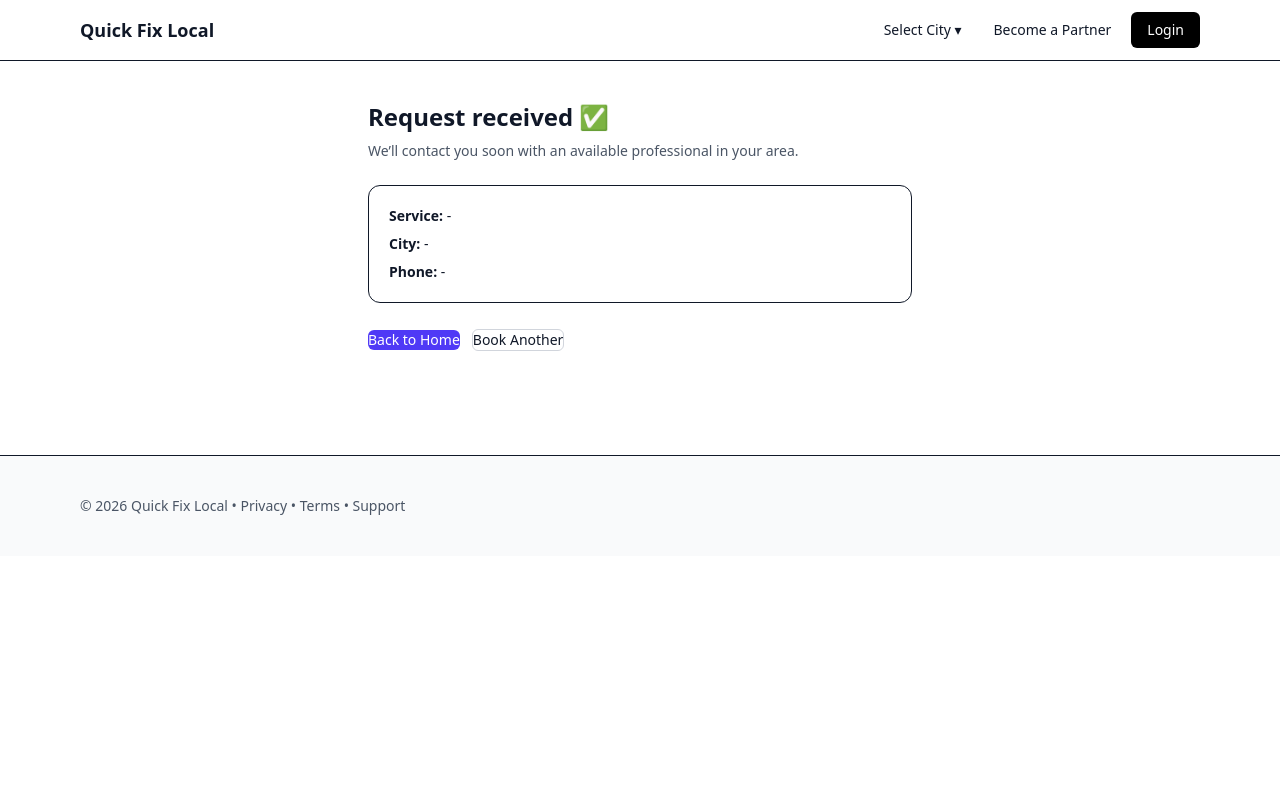
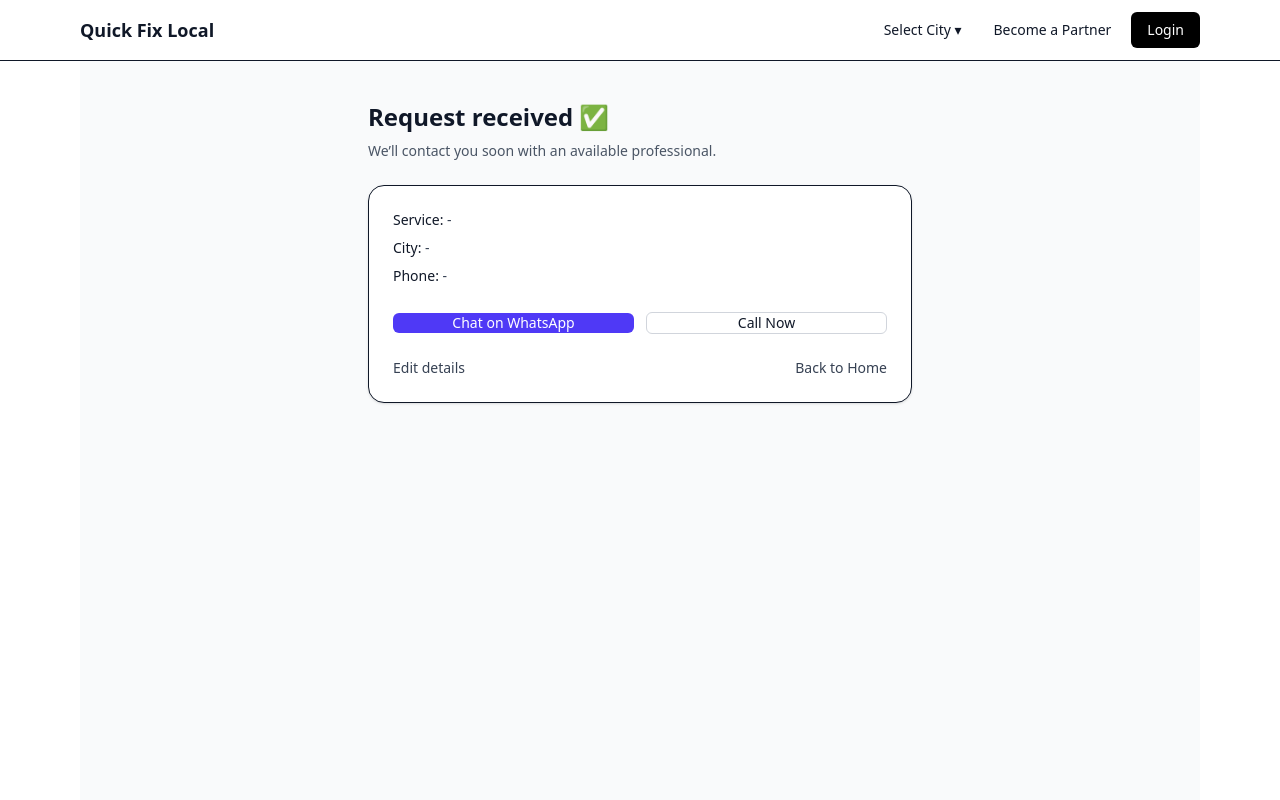
Before and after one commit to adarsh39565-hue/quickfixlocal, a Next.js app: page /book/confirm in a window 1280 px wide. Shown: the top 800 px of the page. Built offline with nearby package versions, Linux system fonts and the light colour scheme.

Commit message:
Update page.tsx

```diff
--- a/app/book/confirm/page.tsx
+++ b/app/book/confirm/page.tsx
@@ -1,11 +1,10 @@
 "use client";
 
-export const dynamic = "force-dynamic";
-
-import { Suspense } from "react";
+import React, { Suspense } from "react";
+import Link from "next/link";
 import { useSearchParams } from "next/navigation";
-import Link from "next/link";
 import { Button } from "../../../components/ui/button";
+import { Card } from "../../../components/ui/card";
 
 function ConfirmInner() {
   const params = useSearchParams();
@@ -14,45 +13,82 @@ function ConfirmInner() {
   const city = params.get("city") ?? "";
   const phone = params.get("phone") ?? "";
 
+  const cleanPhone = phone.replace(/\D/g, "");
+
+  // WhatsApp number: put your business number here (with country code, no +)
+  // Example: 919999999999
+  const businessWhatsApp = "91XXXXXXXXXX";
+
+  const waText = encodeURIComponent(
+    `Hi QuickFix Local 👋\n\nBooking request:\nService: ${service}\nCity: ${city}\nPhone: ${phone}\n\nPlease confirm availability.`
+  );
+
+  const whatsappUrl = `https://wa.me/${businessWhatsApp}?text=${waText}`;
+  const callUrl = cleanPhone ? `tel:${cleanPhone}` : "tel:";
+
   return (
-    <div className="py-10 max-w-xl mx-auto px-4">
+    <div className="min-h-screen bg-gray-50">
+      <div className="mx-auto max-w-xl px-4 py-10">
+        <div className="mb-6">
           <h1 className="text-2xl font-semibold">Request received ✅</h1>
+          <p className="mt-2 text-sm text-gray-600">
+            We’ll contact you soon with an available professional.
+          </p>
+        </div>
 
-      <p className="mt-2 text-sm text-gray-600">
-        We’ll contact you soon with an available professional in your area.
-      </p>
-
-      <div className="mt-6 rounded-xl border bg-white p-5 space-y-2 text-sm">
+        <Card className="rounded-2xl border bg-white p-6 shadow-sm">
+          <div className="space-y-2 text-sm">
             <div>
-          <b>Service:</b> {service || "-"}
+              <span className="font-medium">Service:</span>{" "}
+              <span className="text-gray-700">{service || "-"}</span>
             </div>
             <div>
-          <b>City:</b> {city || "-"}
+              <span className="font-medium">City:</span>{" "}
+              <span className="text-gray-700">{city || "-"}</span>
             </div>
             <div>
-          <b>Phone:</b> {phone || "-"}
+              <span className="font-medium">Phone:</span>{" "}
+              <span className="text-gray-700">{phone || "-"}</span>
             </div>
           </div>
 
-      <div className="mt-6 flex gap-3">
-        <Link href="/">
-          <Button>Back to Home</Button>
+          <div className="mt-6 grid gap-3 sm:grid-cols-2">
+            <a href={whatsappUrl} target="_blank" rel="noreferrer">
+              <Button className="w-full">Chat on WhatsApp</Button>
+            </a>
+
+            <a href={callUrl}>
+              <Button variant="outline" className="w-full">
+                Call Now
+              </Button>
+            </a>
+          </div>
+
+          <div className="mt-6 flex items-center justify-between text-sm">
+            <Link className="text-gray-700 hover:underline" href="/book">
+              Edit details
             </Link>
-
-        <Link href="/book">
-          <Button variant="outline">Book Another</Button>
+            <Link className="text-gray-700 hover:underline" href="/">
+              Back to Home
             </Link>
+          </div>
+        </Card>
       </div>
     </div>
   );
 }
 
 export default function ConfirmPage() {
+  // ✅ This Suspense wrapper fixes the Vercel build error for useSearchParams
   return (
     <Suspense
       fallback={
-        <div className="py-10 max-w-xl mx-auto px-4 text-sm text-gray-600">
-          Loading confirmation...
+        <div className="min-h-screen bg-gray-50">
+          <div className="mx-auto max-w-xl px-4 py-10">
+            <div className="rounded-2xl border bg-white p-6 shadow-sm">
+              Loading confirmation…
+            </div>
+          </div>
         </div>
       }
     >
```
Lines whose indentation alone changed are shown as unchanged.
